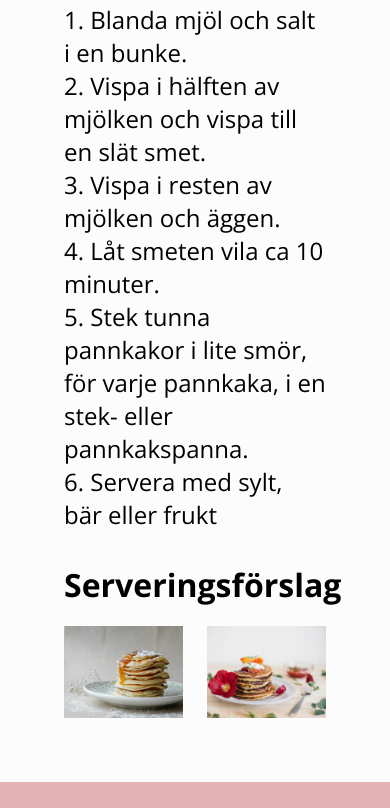
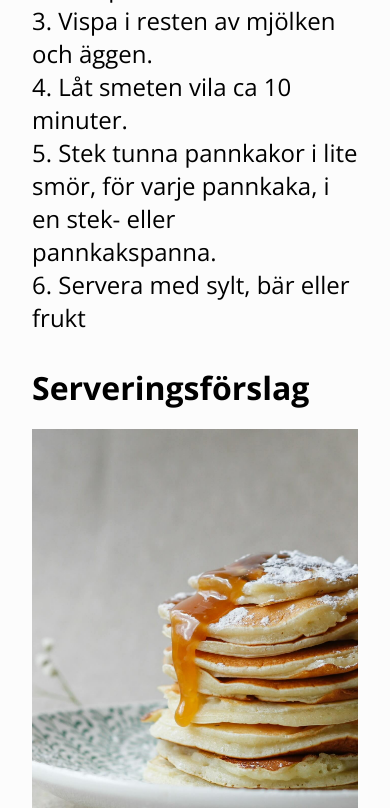
Before and after one commit to Alexeri/recept, a plain HTML site: page index.html in a window 390 px wide. Shown: the part 1420-2228 px from the top of the page. Drawn offline with nearby package versions, Linux system fonts and the light colour scheme.

Commit message:
responsive

```diff
--- a/css/styles.css
+++ b/css/styles.css
@@ -3,14 +3,19 @@
 *::after {
   box-sizing: border-box;
 }
-body, h1, h2, ul, ol, p {
+body,
+h1,
+h2,
+ul,
+ol,
+p {
   margin: 0;
   padding: 0;
 }
 body {
-  font-family: 'Open Sans', sans-serif;
+  font-family: "Open Sans", sans-serif;
 }
-.main {
+.pageWrapper {
   background-color: #e3b3b3;
   padding-bottom: 64px;
 }
@@ -51,7 +56,7 @@ body {
 .recipeIngredientsList {
   list-style-position: inside;
   margin-top: 11px;
-  font-size:24px;
+  font-size: 24px;
 }
 .recipeSteps {
   margin-top: 32px;
@@ -59,7 +64,7 @@ body {
 .recipeStepsList {
   margin-top: 14px;
   list-style-position: inside;
-  font-size:24px;
+  font-size: 24px;
 }
 .recipeImages {
   margin-top: 32px;
@@ -70,9 +75,24 @@ body {
   gap: 24px;
   width: 100%;
 }
-
 .recipeImage {
   max-width: calc(50% - 12px);
-  height: auto;
+  height: 467px;
   object-fit: cover;
 }
+@media (max-width: 768px) {
+  .recipeContainer {
+    padding: 64px 32px;
+  }
+  .recipeImagesContainer {
+    flex-direction: column;
+  }
+  .recipeImage {
+    max-width: 100%;
+  }
+}
+@media (max-width: 1280px) {
+  .pageWrapper {
+    padding-bottom: 0px;
+  }
+}
--- a/index.html
+++ b/index.html
@@ -13,7 +13,7 @@
     <title>Enkla recept på pannkakor</title>
   </head>
   <body>
-    <div class="main">
+    <div class="pageWrapper">
       <div class="container">
         <header class="headerImageContainer">
           <img src="images/pancake1.jpg" alt="pannkakor med bär" class="headerImage" />
```
